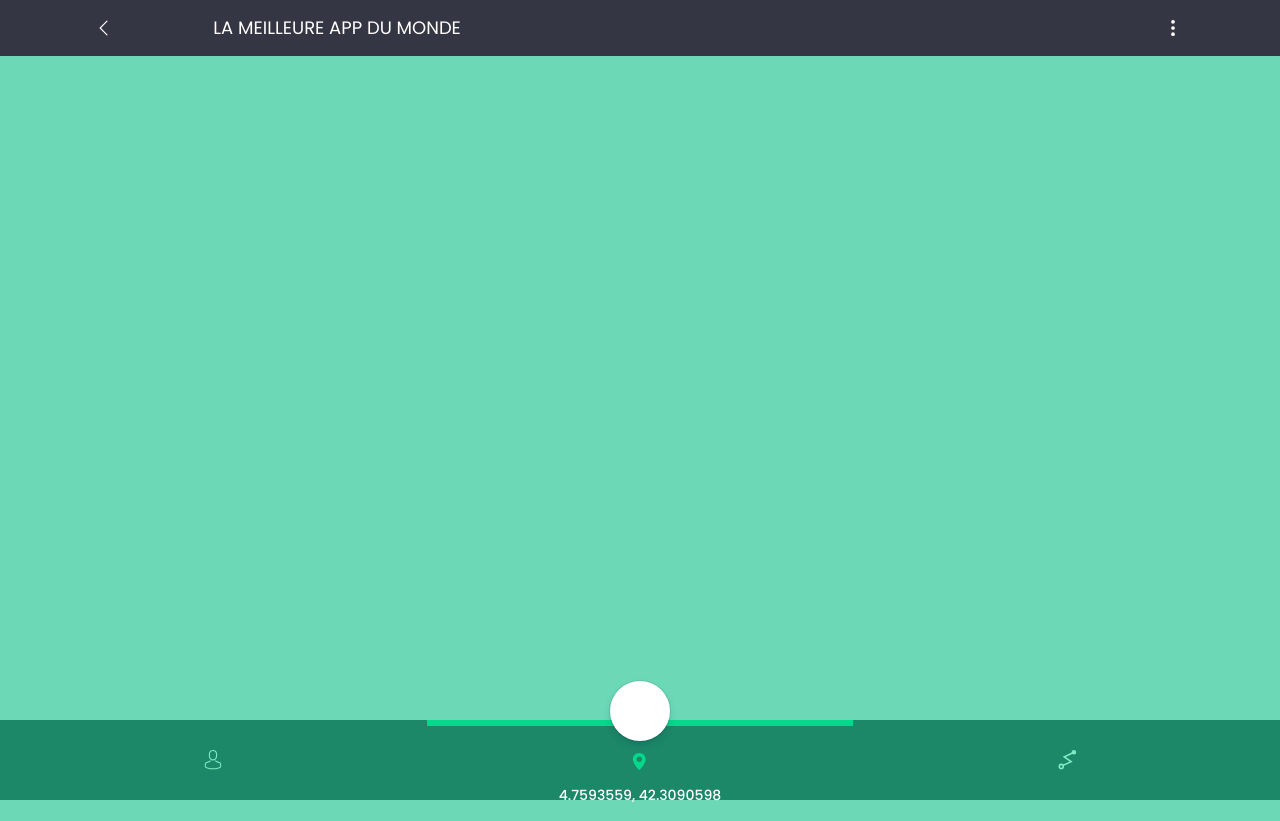
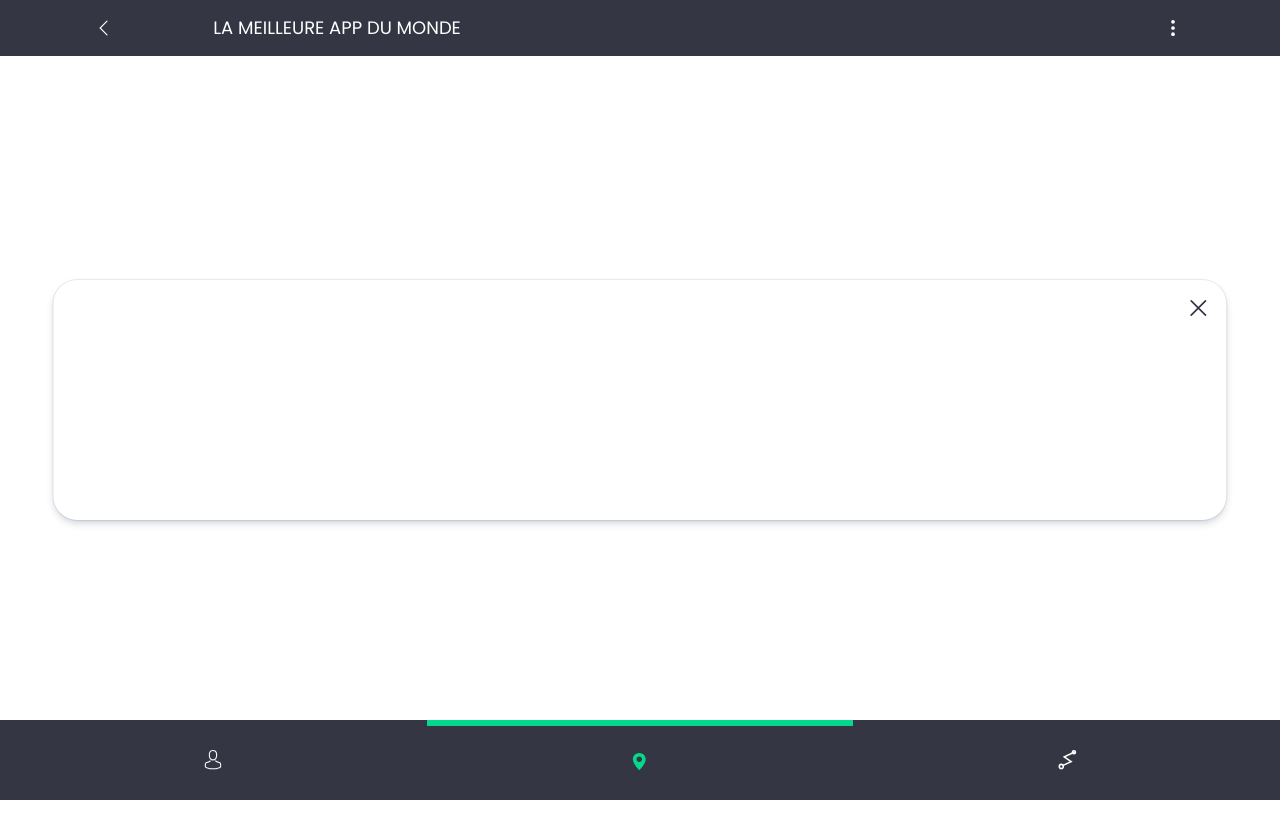
Before and after one commit to Kayoo-asso/Topogether, a Next.js app: page / in a window 1280 px wide. After the commit the page ends 800 px from the top, so only its background shows below. Built offline with nearby package versions, Linux system fonts and the light colour scheme; no server answers.

Commit message:
Component: Modal

```diff
--- /dev/null
+++ b/components/atoms/modals/Modal.tsx
@@ -0,0 +1,33 @@
+import React from 'react';
+import { Icon } from '..';
+
+interface ModalProps {
+    open: boolean,
+    withBackground?: boolean,
+    children?: any,
+    onClose?: () => void,
+}
+
+export const Modal: React.FC<ModalProps> = ({
+    open = false,
+    withBackground = true,
+    ...props
+}: ModalProps) => {
+
+    return (
+        <div className={'h-screen w-full z-500 absolute' + (withBackground ? ' bg-black bg-opacity-80' : '')}>
+            <div className='bg-white rounded-lg shadow min-h-[30%] w-11/12 p-4 absolute top-[50%] left-[50%] translate-x-[-50%] translate-y-[-50%]'>
+                {props.children}
+                <div
+                    className='absolute top-3 right-3'
+                    onClick={props.onClose}
+                >
+                    <Icon
+                        name='clear'
+                        SVGClassName='stroke-dark h-8 w-8'
+                    />
+                </div>
+            </div>
+        </div>
+    )
+}
--- a/components/atoms/modals/index.js
+++ b/components/atoms/modals/index.js
@@ -1 +1,2 @@
 export * from './MobileSlideover';
+export * from './Modal';
--- a/components/molecules/GeoCamera.tsx
+++ b/components/molecules/GeoCamera.tsx
@@ -1,25 +1,59 @@
 import React, { useRef, useState } from 'react';
-import { useUserMedia } from 'helpers';
+import { distanceLatLng, LivenessRef, useAsyncEffect, useUserMedia } from 'helpers';
+import { Icon } from 'components';
 
 interface GeoCameraProps {
     open?: boolean,
     onCapture?: (blob: Blob | null) => void,
+    onClose?: () => void,
 }
+
+const CAPTURE_OPTIONS = {
+    audio: false,
+    video: { facingMode: "environment" },
+};
 
 export const GeoCamera: React.FC<GeoCameraProps> = ({
     open = false,
     ...props
 }: GeoCameraProps) => {
-    const [coordinates, setCoordinates] = useState('4.7593559, 42.3090598');
-    const [isCalibrating, setIsCalibrating] = useState(false);
+    const [coords, setCoords] = useState({
+        lat: 0,
+        lng: 0,
+    });
+    const [isCalibrating, setIsCalibrating] = useState(true);
+
+    useAsyncEffect((isAlive) => {
+        const options = {
+            // Timeout = 3 seconds (default = infinite). TODO: agree on the best value
+            timeout: 3000,
+            enableHighAccuracy: true,
+        };
+        const onPosChange = (pos: GeolocationPosition) => {
+            if (isAlive.current) {
+                const dist = distanceLatLng(coords.lat, coords.lng, pos.coords.latitude, pos.coords.longitude)
+                console.log(dist);
+                if (dist < 5 || true) {
+                    setIsCalibrating(false);
+                    navigator.geolocation.clearWatch(watcher);
+                }
+                setCoords({
+                    lat: pos.coords.latitude,
+                    lng: pos.coords.longitude
+                });
+            }
+        };
+        const onError = (err: GeolocationPositionError) => {
+            if (err.code === 3) {
+                console.log('Geolocation timed out!');
+            }
+        }
+        const watcher = navigator.geolocation.watchPosition(onPosChange, onError, options);
+    }, [])
 
     const videoRef = useRef<HTMLVideoElement>(null);
     const canvasRef = useRef<HTMLCanvasElement>(null);
 
-    const CAPTURE_OPTIONS = {
-        audio: false,
-        video: { facingMode: "environment" },
-    };
     const mediaStream = useUserMedia(CAPTURE_OPTIONS);
     if (mediaStream && videoRef.current && !videoRef.current.srcObject) {
         videoRef.current.srcObject = mediaStream;
@@ -27,8 +61,6 @@ export const GeoCamera: React.FC<GeoCameraProps> = ({
     const handleCanPlay = () => {
         if (videoRef.current) videoRef.current.play();
     }
-
-
     const handleCapture = () => {
         if (canvasRef.current && videoRef.current) {
             const context = canvasRef.current.getContext("2d");
@@ -39,6 +71,8 @@ export const GeoCamera: React.FC<GeoCameraProps> = ({
             const videoH = videoRef.current.videoHeight;
             const videoCW = videoRef.current.clientWidth;
             const videoCH = videoRef.current.clientHeight;
+
+            console.log(canvasCW, canvasCH, videoW, videoH, videoCW, videoCH);
 
             const ratioW = videoW/videoCW;
             const ratioH = videoH/videoCH;
@@ -61,12 +95,9 @@ export const GeoCamera: React.FC<GeoCameraProps> = ({
         }
     }
 
-
     if (!open) return null;
     return (
-            <div
-                className='w-full relative h-[765px] overflow-hidden z-500'
-            >
+            <div className='w-full h-contentPlusShell relative overflow-hidden z-500'>
                 <video
                     ref={videoRef}
                     onCanPlay={handleCanPlay}
@@ -76,12 +107,10 @@ export const GeoCamera: React.FC<GeoCameraProps> = ({
                     className='h-full max-w-none absolute top-[50%] left-[50%] translate-x-[-50%] translate-y-[-50%]'
                 />
                 <canvas
-                    className='bg-main bg-opacity-50 w-full h-full absolute top-0 left-0'
-                    // height={videoRef.current?.clientHeight}
-                    // width={videoRef.current?.clientWidth}
-                    height={765}
-                    width={411}
                     ref={canvasRef}
+                    className='w-full h-full absolute top-0 left-0'
+                    height={canvasRef.current?.clientHeight}
+                    width={canvasRef.current?.clientWidth}
                 />
 
                 <div
@@ -89,7 +118,7 @@ export const GeoCamera: React.FC<GeoCameraProps> = ({
                     onClick={handleCapture}
                 ></div>
                 {!isCalibrating &&
-                    <div className='text-white ktext-label absolute bottom-[2vh] left-[50%] translate-x-[-50%] z-40'>{coordinates}</div>
+                    <div className='text-white ktext-label absolute bottom-[2vh] left-[50%] translate-x-[-50%] z-40'>{coords.lat + ', ' + coords.lng}</div>
                 }
                 {isCalibrating &&
                     <div className='h-full w-full absolute flex flex-col justify-center items-center z-50 text-white ktext-base bg-black bg-opacity-90'>
@@ -98,9 +127,19 @@ export const GeoCamera: React.FC<GeoCameraProps> = ({
                             Merci de patienter...
                         </div>
 
-                        <span>{coordinates}</span>
+                        <span>{coords.lat + ', ' + coords.lng}</span>
                     </div>
                 }
+
+                <div
+                    className='absolute z-100 top-4 right-4'
+                    onClick={props.onClose}
+                >
+                    <Icon
+                        name='clear'
+                        SVGClassName='stroke-white h-8 w-8'
+                    />
+                </div>
             </div>
     )
 }
--- a/components/pages/index.mobile.tsx
+++ b/components/pages/index.mobile.tsx
@@ -1,4 +1,4 @@
-import { BoulderSlideover, Button, Map, MobileHeader } from 'components';
+import { Button, Map, MobileHeader, Modal } from 'components';
 import { GeoCamera } from 'components/molecules/GeoCamera';
 import { fontainebleauLocation } from 'const';
 import { markerSize } from 'helpers';
@@ -6,8 +6,6 @@ import { fakeTopo } from 'helpers/fakeData/fakeTopo';
 import React, { useCallback, useState } from 'react';
 
 export const WorldMapMobile:React.FC = (props) => {
-    const [show, isShow] = useState(true);
-
     const test = () => {
     let newFakeTopo = fakeTopo;
     for (let i=0; i<fakeTopo.sectors.length; i++) {
@@ -37,10 +35,17 @@ export const WorldMapMobile:React.FC = (props) => {
           onBackClick={() => {}}
         />
 
-        <GeoCamera
+        <Modal
+          open
+          withBackground={false}
+        >
+          <div></div>
+        </Modal>
+
+        {/* <GeoCamera
           open
           // onCapture={(blob) => console.log(blob)}
-        />
+        /> */}
 
         {/* <BoulderSlideover
           boulder={fakeTopo.sectors[0].boulders[0]}
--- a/helpers/hooks/index.js
+++ b/helpers/hooks/index.js
@@ -2,3 +2,4 @@ export * from './useRefState';
 export * from './useEffectWithDeepEqual';
 export * from './useIsMounted';
 export * from './useUserMedia';
+export * from './useAsyncEffect';
--- /dev/null
+++ b/helpers/hooks/useAsyncEffect.ts
@@ -0,0 +1,33 @@
+import React, { useEffect } from "react";
+
+export interface LivenessRef {
+    current: boolean,
+}
+
+/**
+ * A simple wrapper around useEffect that provides a liveness variable, to guard against
+ * race conditions when setting state or trying to have an effect after the component
+ * was unmounted.
+ * Adapted from: https://flufd.github.io/avoiding-race-conditions-use-current-effect/
+ *
+ * @param  {(isAlive:LivenessRef)=>React.EffectCallback} effect - The effect to run
+ * @param  {React.DependencyList} deps - Dependencies for useEffect
+ */
+
+export function useAsyncEffect(
+    effect: (isAlive: LivenessRef) => React.EffectCallback,
+    deps: React.DependencyList
+) {
+    useEffect(() => {
+        const isAlive = {
+            current: true
+        };
+
+        const cleanup = effect(isAlive);
+
+        return () => {
+            isAlive.current = false;
+            cleanup && cleanup()
+        }
+    }, deps)
+}
--- /dev/null
+++ b/helpers/map/distanceLatLng.ts
@@ -0,0 +1,20 @@
+
+//This function takes in latitude and longitude of two location and returns the distance between them as the crow flies (in km)
+export const distanceLatLng = (lat1: number, lon1: number, lat2: number, lon2: number) => {
+    const R = 6371; // km
+    const dLat = toRad(lat2 - lat1);
+    const dLon = toRad(lon2 - lon1);
+    const radLat1 = toRad(lat1);
+    const radLat2 = toRad(lat2);
+
+    const a = Math.sin(dLat/2) * Math.sin(dLat/2) +
+    Math.sin(dLon/2) * Math.sin(dLon/2) * Math.cos(radLat1) * Math.cos(radLat2);
+    const c = 2 * Math.atan2(Math.sqrt(a), Math.sqrt(1-a));
+    const d = R * c;
+    return d*1000; // in meter
+}
+
+// Converts numeric degrees to radians
+const toRad = (val: number) => {
+    return val * Math.PI / 180;
+}
--- a/helpers/map/index.js
+++ b/helpers/map/index.js
@@ -1,2 +1,3 @@
 export * from './googleAutocomplete';
 export * from './googleGetPlace';
+export * from './distanceLatLng';
```
